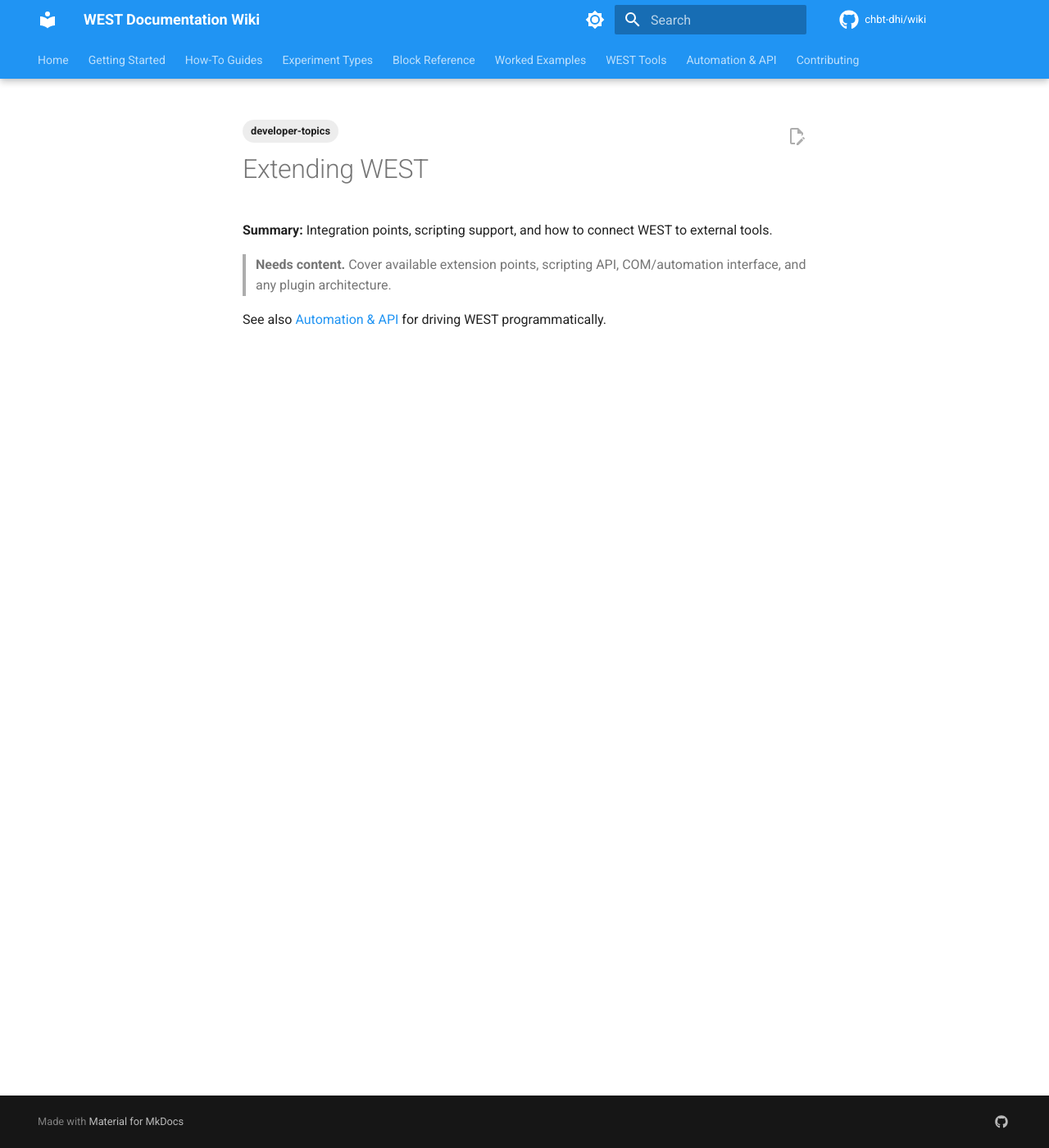
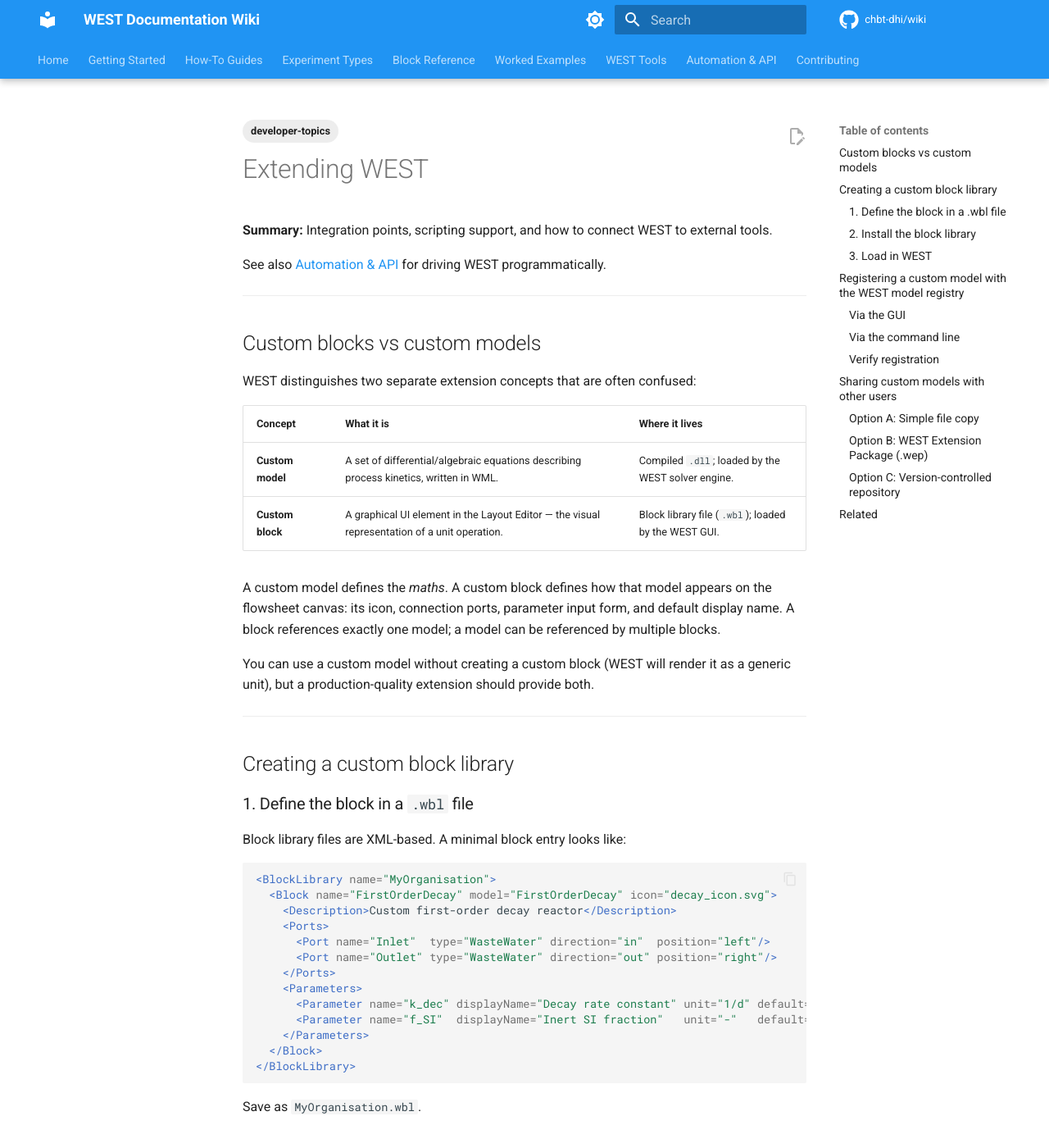
Before and after one commit to CHBT-DHI/Wiki, an MkDocs documentation site: the page built from docs/developer-topics/extending-west.md, in a window 1280 px wide and 1400 px high. Shown: the whole window at 82% size. Built offline with MkDocs 1.6.1 and Material for MkDocs 9.7.7, drawn with Linux system fonts in a browser that asks for light colours; comment, search, counter and statistics services are not loaded; some of the changed text lies outside the part shown.

Commit message:
docs: populate automation-api and developer-topics stubs

````diff
--- a/docs/developer-topics/extending-west.md
+++ b/docs/developer-topics/extending-west.md
@@ -7,6 +7,150 @@
 
 **Summary:** Integration points, scripting support, and how to connect WEST to external tools.
 
-> **Needs content.** Cover available extension points, scripting API, COM/automation interface, and any plugin architecture.
+See also [Automation & API](../automation-api/index.md) for driving WEST programmatically.
 
-See also [Automation & API](../automation-api/index.md) for driving WEST programmatically.
+---
+
+## Custom blocks vs custom models
+
+WEST distinguishes two separate extension concepts that are often confused:
+
+| Concept | What it is | Where it lives |
+|---|---|---|
+| **Custom model** | A set of differential/algebraic equations describing process kinetics, written in WML. | Compiled `.dll`; loaded by the WEST solver engine. |
+| **Custom block** | A graphical UI element in the Layout Editor — the visual representation of a unit operation. | Block library file (`.wbl`); loaded by the WEST GUI. |
+
+A custom model defines the *maths*. A custom block defines how that model appears on the flowsheet canvas: its icon, connection ports, parameter input form, and default display name. A block references exactly one model; a model can be referenced by multiple blocks.
+
+You can use a custom model without creating a custom block (WEST will render it as a generic unit), but a production-quality extension should provide both.
+
+---
+
+## Creating a custom block library
+
+### 1. Define the block in a `.wbl` file
+
+Block library files are XML-based. A minimal block entry looks like:
+
+```xml
+<BlockLibrary name="MyOrganisation">
+  <Block name="FirstOrderDecay" model="FirstOrderDecay" icon="decay_icon.svg">
+    <Description>Custom first-order decay reactor</Description>
+    <Ports>
+      <Port name="Inlet"  type="WasteWater" direction="in"  position="left"/>
+      <Port name="Outlet" type="WasteWater" direction="out" position="right"/>
+    </Ports>
+    <Parameters>
+      <Parameter name="k_dec" displayName="Decay rate constant" unit="1/d" default="0.05"/>
+      <Parameter name="f_SI"  displayName="Inert SI fraction"   unit="-"   default="0.08"/>
+    </Parameters>
+  </Block>
+</BlockLibrary>
+```
+
+Save as `MyOrganisation.wbl`.
+
+### 2. Install the block library
+
+Copy the `.wbl` file and any icon assets to the WEST user block library directory:
+
+```cmd
+copy MyOrganisation.wbl "%APPDATA%\DHI\WEST\BlockLibraries\"
+copy decay_icon.svg     "%APPDATA%\DHI\WEST\BlockLibraries\Icons\"
+```
+
+### 3. Load in WEST
+
+Restart WEST (or use **Tools → Block Library Manager → Reload**). The new library appears in the Layout Editor's block palette under its library name.
+
+---
+
+## Registering a custom model with the WEST model registry
+
+The model registry maps a model name to its compiled binary. Registration is needed both for the solver (to load the equations) and for the block system (to bind a block to its model).
+
+### Via the GUI
+
+1. **Tools → Model Manager → Add Model**
+2. Browse to the compiled `.dll`.
+3. Click **Register**. WEST validates the binary and adds an entry to `%APPDATA%\DHI\WEST\ModelRegistry.xml`.
+
+### Via the command line
+
+```cmd
+"C:\Program Files\DHI\WEST\bin\WESTModelManager.exe" ^
+    --register "C:\MyModels\compiled\FirstOrderDecay.dll"
+```
+
+### Verify registration
+
+```cmd
+"C:\Program Files\DHI\WEST\bin\WESTModelManager.exe" --list
+```
+
+The output lists all registered models with their version, path, and status (`OK` / `Missing` / `Version mismatch`).
+
+---
+
+## Sharing custom models with other users
+
+### Option A: Simple file copy
+
+For individual sharing, distribute:
+
+1. The compiled model binary (`FirstOrderDecay.dll`).
+2. The block library file (`MyOrganisation.wbl`) and icon assets.
+3. A short README with the registration command.
+
+The recipient runs `WESTModelManager.exe --register` and copies the `.wbl` to their block library directory.
+
+### Option B: WEST Extension Package (`.wep`)
+
+WEST supports a zip-based package format for bundling models and blocks together:
+
+```
+MyExtension.wep  (ZIP renamed to .wep)
+├── models/
+│   └── FirstOrderDecay.dll
+├── blocks/
+│   ├── MyOrganisation.wbl
+│   └── icons/
+│       └── decay_icon.svg
+└── manifest.xml
+```
+
+The `manifest.xml` declares the package name, version, author, and lists the files:
+
+```xml
+<WESTExtensionPackage version="1.0">
+  <Name>FirstOrderDecay</Name>
+  <Version>1.0.0</Version>
+  <Author>Your Name</Author>
+  <Models>
+    <Model path="models/FirstOrderDecay.dll"/>
+  </Models>
+  <BlockLibraries>
+    <BlockLibrary path="blocks/MyOrganisation.wbl"/>
+  </BlockLibraries>
+</WESTExtensionPackage>
+```
+
+Install a `.wep` package via **Tools → Extension Manager → Install Package**, or from the command line:
+
+```cmd
+"C:\Program Files\DHI\WEST\bin\WESTExtensionManager.exe" ^
+    --install "C:\Downloads\FirstOrderDecay.wep"
+```
+
+The extension manager registers the model, copies the block library, and records the package in the installed-extensions list for later uninstallation.
+
+### Option C: Version-controlled repository
+
+For team environments, store WML source files in a Git repository and use a CI pipeline (e.g., GitHub Actions) to compile and produce versioned `.wep` artefacts automatically. Colleagues install the latest artefact from the repository's releases page.
+
+---
+
+## Related
+
+- [Custom Models](custom-models.md) — writing and compiling WML model files.
+- [Automation & API](../automation-api/index.md) — driving WEST and custom models programmatically.
````
